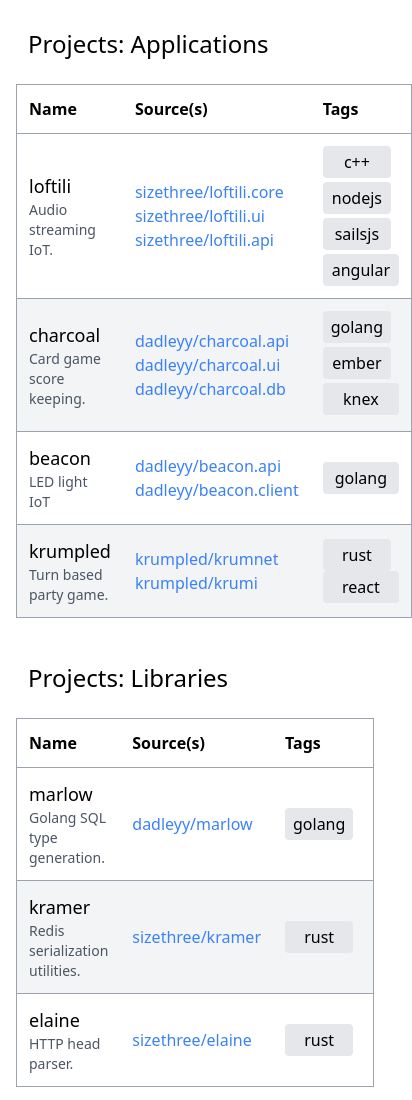
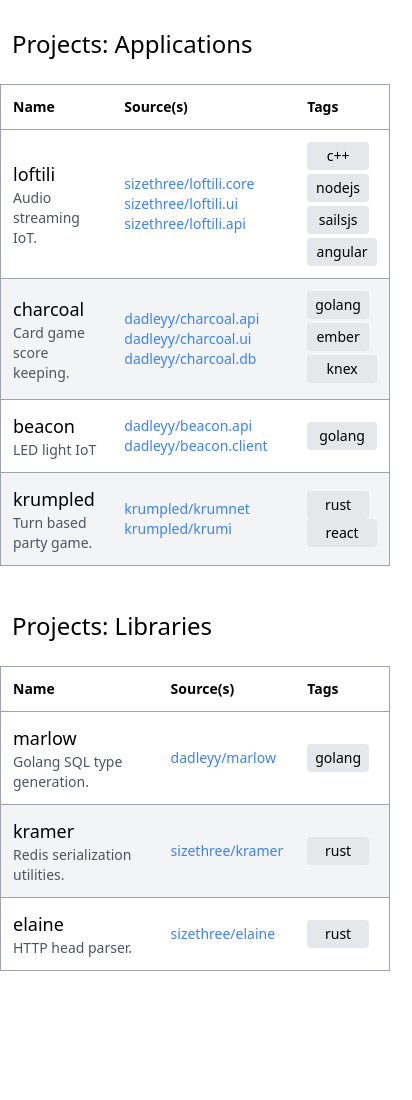
Before and after one commit to Uvacoder/abc-bookmarks-simple, a plain HTML site: page index.html in a window 390 px wide. Shown: the whole page, 412 px wide, since content can reach past the window. After the commit the page ends 987 px from the top, so only its background shows below. Drawn offline with nearby package versions, Linux system fonts and the light colour scheme.

Commit message:
better fit on mobile

```diff
--- a/index.html
+++ b/index.html
@@ -9,8 +9,8 @@
     <link rel="icon" type="image/png" sizes="32x32" href="./images/favicon-32x32.png">
     <link rel="icon" type="image/png" sizes="16x16" href="./images/favicon-16x16.png">
   </head>
-  <body class="min-w-full h-full relative">
-    <section class="mx-4 py-4">
+  <body class="min-w-full h-full relative text-sm">
+    <section class="sm:mx-4 py-4">
       <article>
         <header class="px-3 py-3 mb-3"><h2 class="text-2xl">Projects: Applications</h2></header>
         <table class="w-full">
@@ -101,7 +101,8 @@
           </tbody>
         </table>
       </article>
-      <article class="mt-4 pt-4">
+
+      <article class="mt-4 pt-4 w-full">
         <header class="px-3 py-3 mb-3"><h2 class="text-2xl">Projects: Libraries</h2></header>
         <table class="w-full">
           <thead>
```
